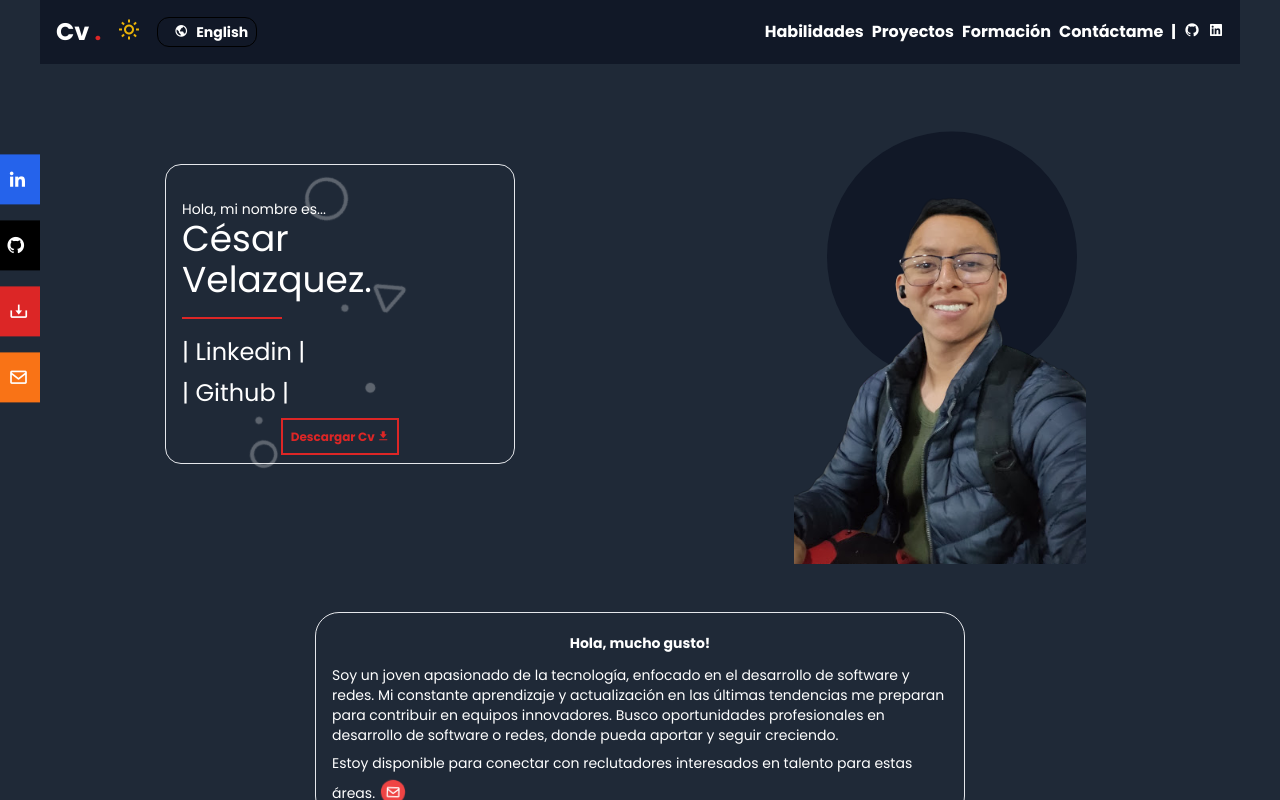
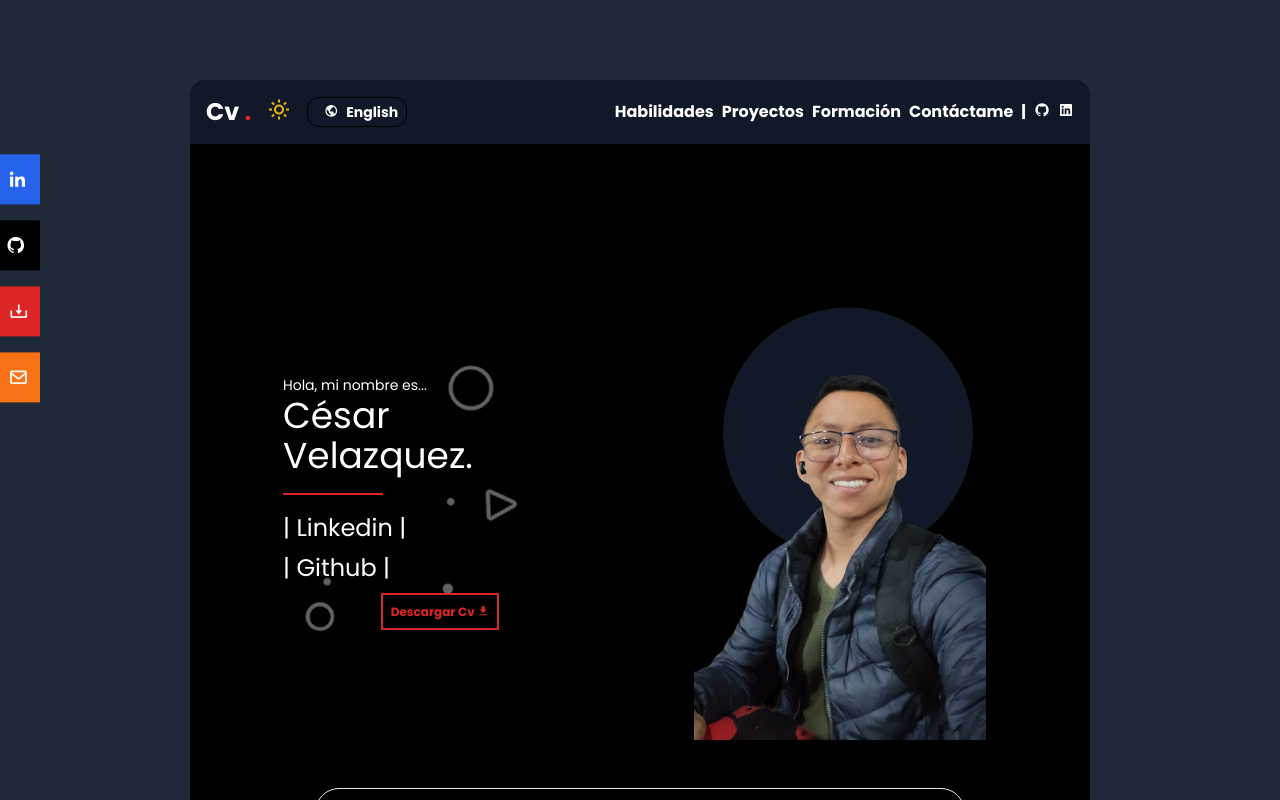
Before and after one commit to cesar-velazquez/MiSitioVersion3, a React (Vite) app: page / in a window 1280 px wide. Shown: the top 800 px of the page. Built offline with nearby package versions, Linux system fonts and the light colour scheme; what tailwindcss-animated would draw is missing.

Commit message:
add new tarjet

```diff
--- a/src/App.jsx
+++ b/src/App.jsx
@@ -50,10 +50,12 @@ function App() {
 
   return (
     <>
-      <main className="bg-gray-800 dark:bg-[#c2baa6] min-h-screen font-Poppins relative
+      <main className="bg-gray-800
+      dark:bg-[#f5eedd]
+      min-h-screen font-Poppins relative
       transition-colors duration-1000">
 
-        <section className='fixed hidden xl:block z-10 h-[400px] w-[180px]
+        <section className='fixed hidden lg:block z-10 h-[400px] w-[180px]
           top-[10%] rounded-l rounded-3xl transition-all duration-700  '>
           <div className='grid items-center top-[50%] translate-y-[30%]  gap-4'>
 
@@ -122,6 +124,11 @@ function App() {
           </div>
         </section>
 
+        <section className='flex'>
+          <section className='bg-gray-800 duration-1000 transition-colors max-w-[900px]
+          m-auto dark:bg-[#f5eedd] ' >
+          <section className='bg-black dark:bg-[#f2d48e] sm:pt-0 sm:mt-20 sm:mb-20 rounded-2xl '>
+
             <section className="max-w-[1200px] mx-auto ">
               <NavBar isDark={isDark} handleChangeMode={handleChangeMode}
                 handleChangeLanguage={handleChangeLanguage} isEnglish={isEnglish} t={t} />
@@ -134,8 +141,14 @@ function App() {
                 <Route path='/Formation' element={<MyFormation />} />
                 <Route path='/Projects' element={<MyProjects />} />
               </Routes>
-          <Footer />
+              {/* <Footer /> */}
             </section>
+
+            {/* <section className='bg-red-400 max-w-[900px] ' > */}
+          </section>
+        </section>
+        </section>
+
       </main>
     </>
   )
--- a/src/Components/About.jsx
+++ b/src/Components/About.jsx
@@ -2,6 +2,7 @@ import React, { useEffect } from 'react'
 import '../Components/css/About.css'
 import ScrollReveal from 'scrollreveal';
 import { t } from 'i18next'
+import Footer from './Footer';
 
 const About = () => {
 
@@ -19,19 +20,20 @@ const About = () => {
         })
     }, [])
     return (
-        // xl:pt-0 xl:grid xl:grid-cols-3 xl:h-[600px]
         <main
             id='About'
-            className='pt-16 p-4 text-white
+            className='pt-16 text-white
     dark:text-black dark:duration
         about
+        sm:mx-4
+        flex flex-col items-center
+        rounded-2xl
         '>
-            {/* xl:grid-cols-1  */}
-            <section className='grid  grid-cols-2 pb-8 xl:w-[1200px]
+            <section className='grid grid-cols-2 pb-8 pt-8 xl:w-[800px]
             '>
                 <section className='grid gap-1 m-auto h-[300px] p-5
                 sm:w-[280px] sm:gap-4
-                sm:mx-auto sm:text-xl sm:border sm:rounded-2xl sm:h-[300px] sm:p-4
+                sm:mx-auto sm:text-xl sm:border-black sm:border-2 sm:rounded-2xl sm:h-[300px] sm:p-4
                 md:w-[350px] relative
                 '>
                     <div>
@@ -75,18 +77,6 @@ const About = () => {
 
             </section>
 
-            {/* <section className='hidden xl:block h-[400px] relative  '>
-                <div className=' h-[100%] flex items-start '>
-                    <div className='w-[230px] aspect-square bg-gray-900 dark:bg-gray-800 rounded-full
-                    absolute left-[50%] -translate-x-[45%] top-[10%] '></div>
-                    <img className=' h-[100%] w-[75%] flex justify-center m-auto items-center relative ' src="/imgs/opcion2.png" alt="Photo" />
-                </div>
-            </section> */}
-
-
-            {/* xl:grid xl:justify-center xl:p-10
-            xl:bg-[url(/imgs/frame.png)] xl:border-none
-            xl:bg-no-repeat xl:bg-contain bg-center xl:m-0 xl:h-[500px] */}
             <section className=' py-4 my-4 border block mx-auto text-left w-[min(100%,650px)] p-4
             rounded-3xl
 
@@ -110,6 +100,9 @@ const About = () => {
                     {/* <p className='text-sm text-[1rem] ' >{t('Greeting5')}</p> */}
                 </section>
             </section>
+            <div className=' pb-4 mt-5 rounded-b-2xl '>
+            <Footer />
+            </div>
         </main>
     )
 }
--- a/src/Components/Contact.jsx
+++ b/src/Components/Contact.jsx
@@ -3,6 +3,7 @@ import ScrollReveal from 'scrollreveal';
 import { useForm } from 'react-hook-form';
 import emailjs, { sendForm } from '@emailjs/browser';
 import { t } from 'i18next';
+import Footer from './Footer';
 
 const Contact = () => {
     const { register, handleSubmit, formState: { errors } } = useForm();
@@ -63,11 +64,11 @@ const Contact = () => {
 
     })
     // }
-
+    // 'cubic-bezier(0.5, 0, 0, 1)'
     useEffect(() => {
         ScrollReveal().reveal('.Contactme', {
             duration: 2000,
-            origin: 'left',
+            origin: 'right',
             distance: '300px',
             easing: 'cubic-bezier(0.5, 0, 0, 1)',
             reset: false,
@@ -203,6 +204,9 @@ const Contact = () => {
                     </form>
                 </article>
             </section>
+            <div className=' pb-4 mt-5 rounded-b-2xl '>
+                <Footer />
+            </div>
         </main>
     )
 }
--- a/src/Components/Footer.jsx
+++ b/src/Components/Footer.jsx
@@ -3,7 +3,7 @@ import React from 'react'
 
 const Footer = () => {
     return (
-        <footer className=' text-white dark:text-black '>
+        <footer className='text-white dark:text-black'>
             <div className=''>
                 <ul className='flex justify-center gap-4 p-4' >
                     <li><a href="https://github.com/cesar-velazquez" target="_blank">
--- a/src/Components/Formation.jsx
+++ b/src/Components/Formation.jsx
@@ -2,6 +2,7 @@ import React, { useEffect } from 'react'
 import '../Components/css/Formation.css'
 import ScrollReveal from 'scrollreveal';
 import { t } from 'i18next';
+import Footer from './Footer';
 
 const Formation = () => {
 
@@ -149,7 +150,9 @@ const Formation = () => {
 
 
             </section>
-
+            <div className=' pb-4 mt-5 rounded-b-2xl '>
+                <Footer />
+            </div>
         </main>
     )
 }
--- a/src/Components/NavBar.jsx
+++ b/src/Components/NavBar.jsx
@@ -13,24 +13,25 @@ const NavBar = ({ handleChangeMode, isDark, handleChangeLanguage }) => {
 
     useEffect(() => {
         ScrollReveal().reveal('.navbar', {
-            duration: 2000,
-            origin: 'bottom',
+            duration: 500,
+            origin: 'top',
             distance: '2px',
             easing: 'cubic-bezier(0.5, 0, 0, 1)',
             reset: true,
         })
     }, [])
     return (
-        <section className='relative'>
-            {/* <div className='fixed bg-red-600 h-[25px] w-[30px]  top-[65px] hover:h-[50px]
-            transition-all duration-1000 cursor-pointer '>
-                <div className='relative bg-green-500 m-auto w-[80%] flex items-center justify-center
-                top-[50%] -translate-y-[50%] ' >
-                    <li className='bx bxl-linkedin'></li>
-                </div>
-            </div> */}
-            <header className='z-50 bg-gray-900 text-white font-bold p-4 flex justify-between items-center fixed w-[min(100%,_1200px)]
-        navbar dark:bg-[#F5ECD7] dark:border-b dark:border-black transition-colors duration-1000
+        <section className='relative '>
+            {/* fixed
+            bg-gray-900
+dark:bg-[#F5ECD7]  */}
+            <header className='z-50 rounded-t-2xl  text-white font-bold p-4
+            bg-gray-900
+            dark:bg-[#f2d48e]
+
+            flex justify-between items-center relative
+            w-[min(100%,_900px)] navbar  dark:border-b-[2px]
+            transition-colors duration-1000
         '>
 
                 <nav className='text-2xl dark:text-black flex items-center gap-4'>
@@ -73,7 +74,6 @@ const NavBar = ({ handleChangeMode, isDark, handleChangeLanguage }) => {
                         p-8 grid justify-center items-center
                         dark:bg-[#F5ECD7] dark:text-black  '>
                                 <ul className='grid gap-4'>
-                                    {/* <div className='bg-red-800 p-4 '> */}
                                     <div className='grid gap-4'>
                                         <li className='hover:scale-105'><Link to={'Skills'}>{t('Skills')}</Link></li>
                                         <li className='hover:scale-105'><Link to={'Projects'}>{t('Projects')}</Link></li>
--- a/src/Components/Projects.jsx
+++ b/src/Components/Projects.jsx
@@ -4,6 +4,7 @@ import 'animate.css';
 import '../Components/css/Projects.css'
 import ScrollReveal from 'scrollreveal';
 import { t } from 'i18next';
+import Footer from './Footer';
 
 const Projects = () => {
     const [projects, setProjects] = useState([])
@@ -26,9 +27,9 @@ const Projects = () => {
     return (
         <main
             id='project'
-            className='p-4 text-white pt-14'>
+            className='p-4 text-white pt-14 sm:min-w-[900px]'>
             <div className='flex gap-4 justify-center items-center p-4 py-5
-            dark:text-black duration'>
+            dark:text-black duration  '>
                 <div>
                     <img className='bx-burst duration ' src="/imgs/project.svg" alt="Icon_Projects" />
                 </div>
@@ -73,7 +74,7 @@ const Projects = () => {
                                     <h3
                                         className=' text-center font-urbanist p-2 text-white
                                         bg-black/50 dark:rounded-3xl mx-2 '>
-                                        {t (project.title)}
+                                        {t(project.title)}
                                     </h3>
                                     <div className='flex justify-center items-center gap-3' >
                                         {
@@ -119,6 +120,9 @@ const Projects = () => {
                     ))
                 }
             </div>
+            <div className=' pb-4 mt-5 rounded-b-2xl '>
+                <Footer />
+            </div>
         </main>
     )
 }
--- a/src/Components/Skills.jsx
+++ b/src/Components/Skills.jsx
@@ -8,6 +8,7 @@ import 'swiper/css/navigation';
 import ScrollReveal from 'scrollreveal';
 // import required modules
 import { Autoplay, Pagination, Navigation } from 'swiper/modules';
+import Footer from './Footer';
 
 const Skills = () => {
 
@@ -23,13 +24,11 @@ const Skills = () => {
     return (
         <main
             id='skills'
+            // xl:max-w-[1200px]
             className='
-            text-white pt-16 mx-auto w-full xl:max-w-[1200px] dark:text-black duration
+            text-white pt-16 mx-auto w-full  dark:text-black duration
+            max-w-[300px] sm:max-w-[500px] md:max-w-[600px] lg:max-w-[920px]
             '>
-            {/* <h1
-                className='text-2xl px-2 py-4
-            text-center sm:text-2xl font-extrabold' >{t('My')} <span className='underline' >{t('Skills')}</span></h1> */}
-
             <article className='relative skills'>
 
                 <div className='lg:bg-fuchsia-950 rounded-full absolute left-1/2 -translate-x-1/2 top-[45%]
@@ -88,7 +87,7 @@ const Skills = () => {
                             <img src="/imgs/tech23.svg" alt="" />
                         </div>
 
-                        <div className='absolute right-[-15px] top-[30%] bx-tada'>
+                        <div className='absolute right-[1px] top-[25%] bx-tada'>
                             <img src="/imgs/tech24.svg" alt="" />
                         </div>
 
@@ -184,6 +183,9 @@ const Skills = () => {
                     </div>
                 </Swiper>
             </article>
+            <div className=' pb-4 mt-5 rounded-b-2xl '>
+                <Footer />
+            </div>
         </main>
     )
 }
--- a/src/Pages/Inicio.jsx
+++ b/src/Pages/Inicio.jsx
@@ -1,10 +1,11 @@
 import React from 'react'
 import NavBar from '../Components/NavBar'
 import About from '../Components/About'
+import Footer from '../Components/Footer'
 
 const Inicio = () => {
     return (
-        <main className='min-h-[90vh] flex justify-center items-center  '>
+        <main className='min-h-[100vh] flex justify-center items-center '>
         <About />
         </main>
     )
```
Lines whose indentation alone changed are shown as unchanged.
